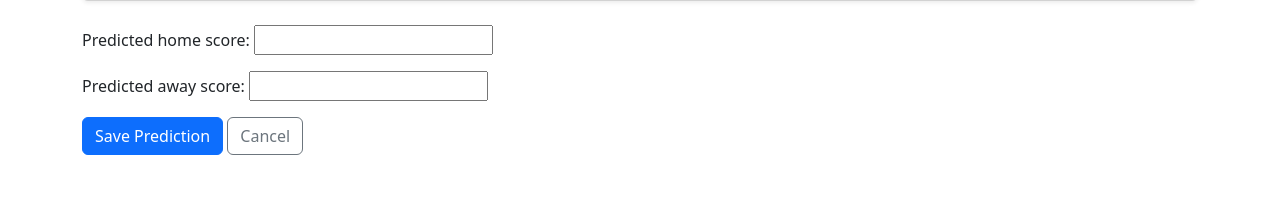
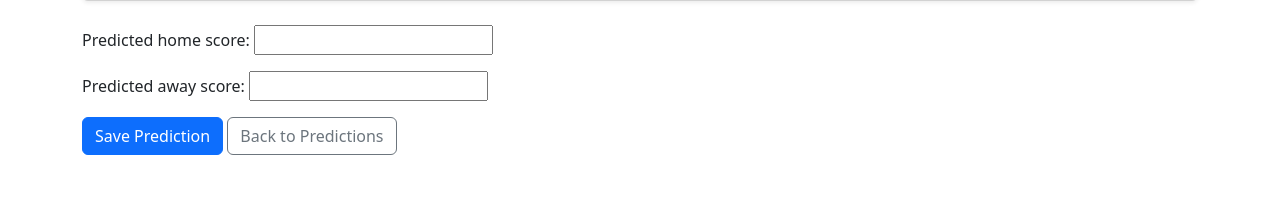
Before and after one commit to joeb-brfc/world-cup-hub-2026, a Django app: template predictor/templates/predictor/create_prediction.html in a window 1280 px wide. Shown: the part 293-516 px from the top of the page. Run offline with Django 5.2, Linux system fonts and the light colour scheme; the template is opened without the code that fills it: values that come from a table or form of the project are taken from there, others are empty; data comes from the database, SQL or seed files in the repository.

Commit message:
Improve prediction page navigation and workflow

```diff
--- a/predictor/templates/predictor/create_prediction.html
+++ b/predictor/templates/predictor/create_prediction.html
@@ -35,8 +35,8 @@ Make Prediction | World Cup Hub 2026
             Save Prediction
         </button>
 
-        <a href="{% url 'fixtures' %}" class="btn btn-outline-secondary">
-            Cancel
+        <a href="{% url 'my_predictions' %}" class="btn btn-outline-secondary">
+            Back to Predictions
         </a>
     </form>
 
```
Also changed, not shown: README.md.
